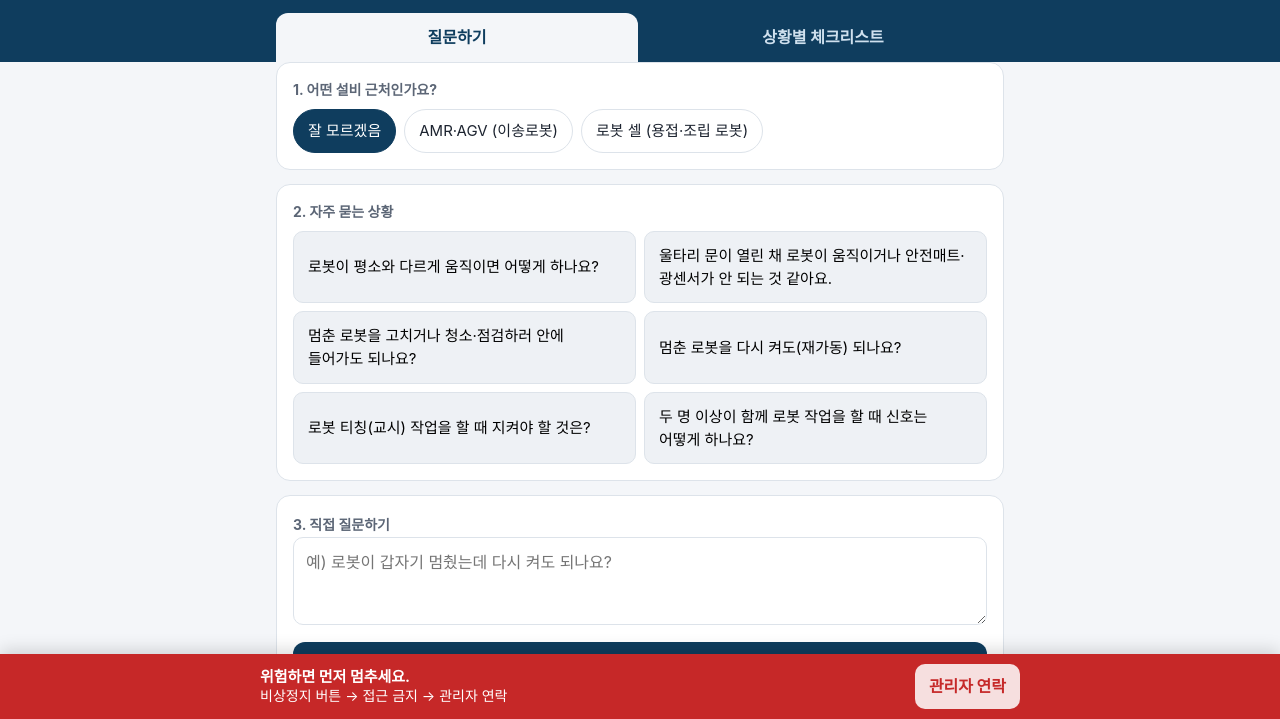
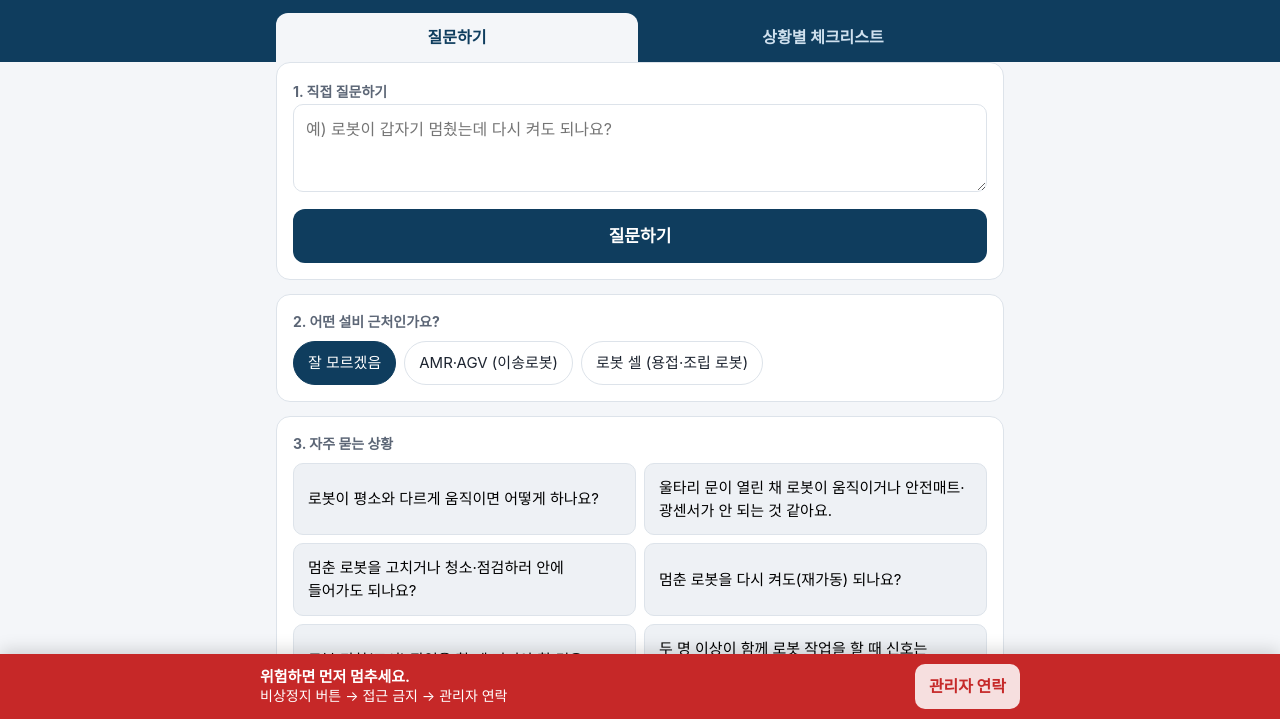
Before and after one commit to bkm9118-hub/ni2-hackathon-team12-seunguklim, a plain HTML site: page 1번 미션/index.html in a window 1280 px wide. Shown: the part 81-800 px from the top of the page. Drawn offline with Linux system fonts and the light colour scheme.

Commit message:
세이프체크: 질문 입력창을 첫 화면 맨 위로 이동

```diff
--- a/1번 미션/index.html
+++ b/1번 미션/index.html
@@ -214,17 +214,17 @@
   <section class="panel" id="panel-qa" role="tabpanel" aria-labelledby="tab-qa">
     <div id="qaInput">
       <div class="card">
-        <p class="label">1. 어떤 설비 근처인가요?</p>
+        <label class="label" for="qaText">1. 직접 질문하기</label>
+        <textarea id="qaText" placeholder="예) 로봇이 갑자기 멈췄는데 다시 켜도 되나요?"></textarea>
+        <button class="primary" id="qaAsk">질문하기</button>
+      </div>
+      <div class="card">
+        <p class="label">2. 어떤 설비 근처인가요?</p>
         <div class="chips" id="qaEquip"></div>
       </div>
       <div class="card">
-        <p class="label">2. 자주 묻는 상황</p>
+        <p class="label">3. 자주 묻는 상황</p>
         <div class="quick" id="qaQuick"></div>
-      </div>
-      <div class="card">
-        <label class="label" for="qaText">3. 직접 질문하기</label>
-        <textarea id="qaText" placeholder="예) 로봇이 갑자기 멈췄는데 다시 켜도 되나요?"></textarea>
-        <button class="primary" id="qaAsk">질문하기</button>
       </div>
     </div>
     <div id="qaResult" aria-live="polite"></div>
```
